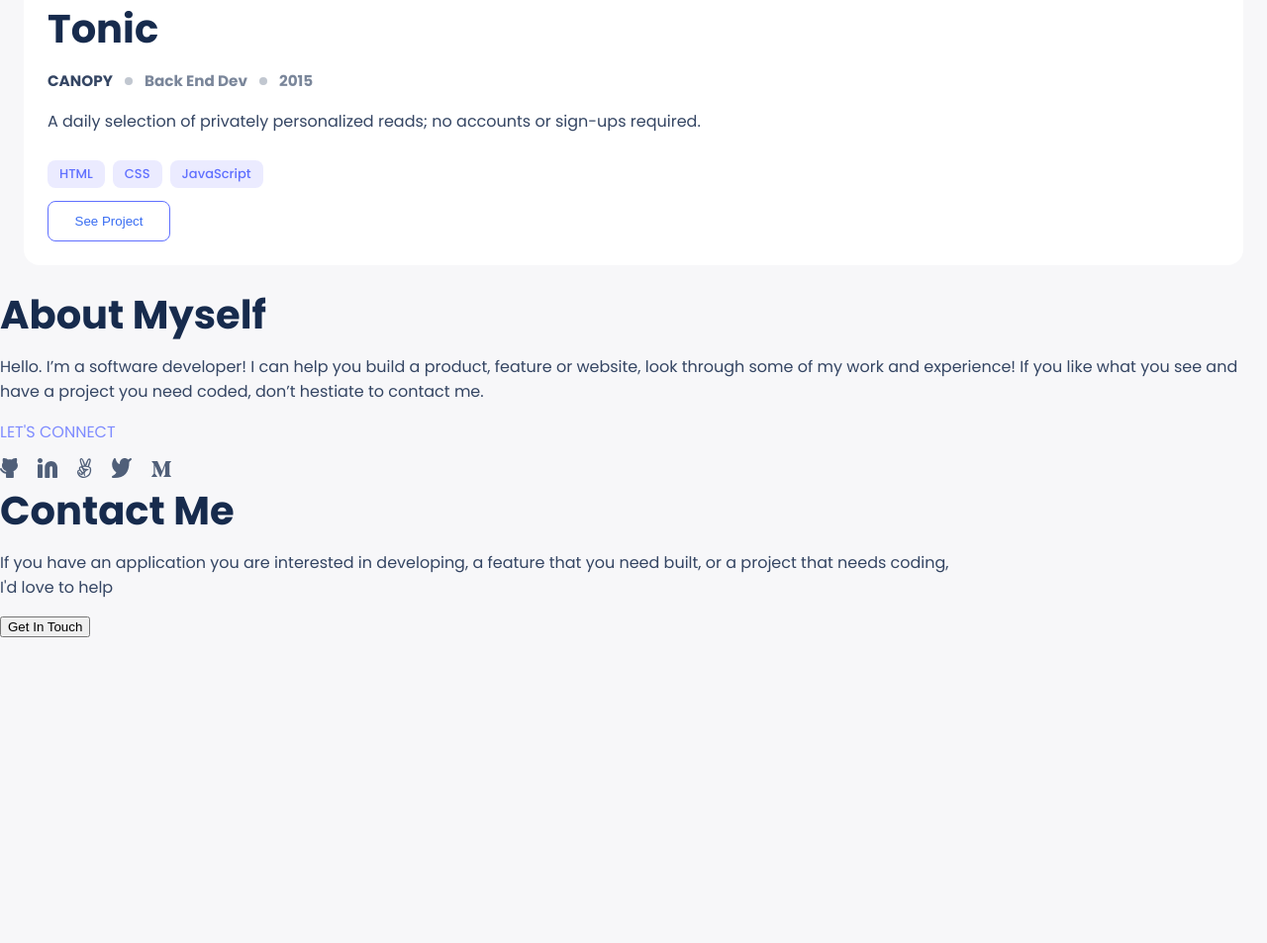
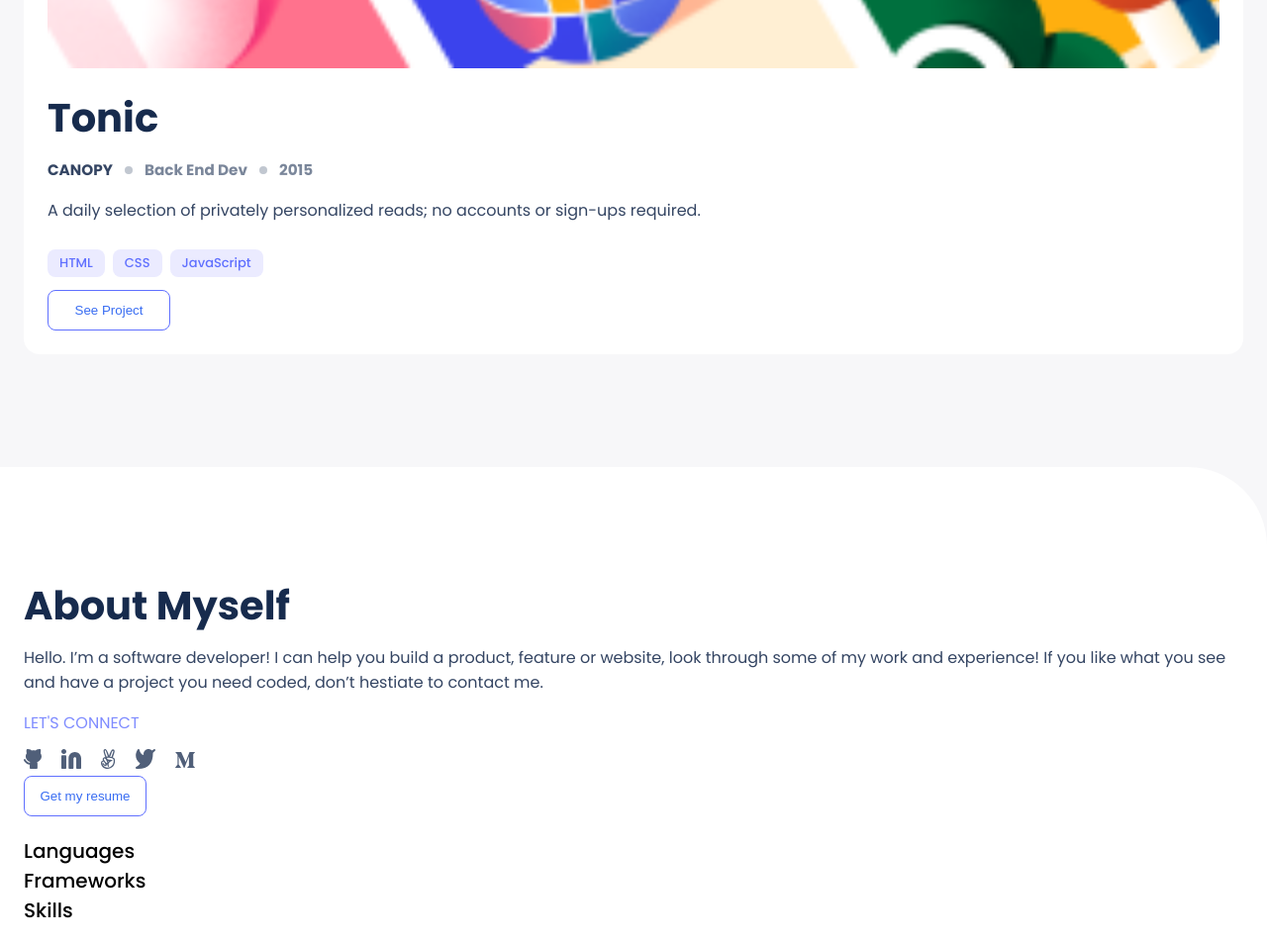
Before and after one commit to tkz96/My-Portfolio-Website, a website: page index.html in a window 1280 px wide. Shown: the part 5347-6300 px from the top of the page at 99% size. Before the commit the page ends 5992 px from the top, so only its background shows below. Drawn offline with Linux system fonts and the light colour scheme.

Commit message:
Changes made in About Myself Section

```diff
--- a/index.html
+++ b/index.html
@@ -186,11 +186,16 @@
                     </li>
                 </ul>
             </div>
+            <div class="card action"><button class="see-project">Get my resume</button></div>
+        <ul class="myself-list">
+            <li class="languages">Languages</li>
+            <li class="frameworks">Frameworks</li>
+            <li class="skills">Skills</li>
+        </ul>
         </section>
 
 
-        <section class="languages">
-        </section>
+
 
         <section class="contact-form">
             <h2>Contact Me</h2>
--- a/styles.css
+++ b/styles.css
@@ -60,10 +60,47 @@ p {
   background-color: #fff;
   border-radius: 0 0 0 80px;
 }
+
+.about-myself {
+  padding: 0 24px;
+  padding-top: 114px;
+  padding-bottom: 136px;
+  background-color: #fff;
+  border-radius: 0 80px 0 0;
+}
+
+.myself-list {
+  list-style: none;
+  padding: 0px;
+  font-size: 20px;
+  font-weight: 500;
+}
+
+.language-list {
+  list-style: none;
+}
+
+.contact-form {
+  padding: 0 24px;
+  padding-top: 114px;
+  padding-bottom: 136px;
+  background-image: url("./contact-form-shapes-mobile-2x.svg");
+  background-color: #6070FF;
+  border-radius: 80px 0 0 0;
+}
+
+.contact-form h2 {
+  color:#fff;
+}
+
+.contact-form p {
+  color:#fff;
+}
+
 .portfolio-cards {
   /* background-color: #fff; */
   display: grid;
-  margin: 24px;
+  margin: 114px 24px;
   gap: 88px;
   /* border: 2px solid red; */
 }
```
Also changed, not shown: contact-form-shapes-mobile-2x.svg (added).
